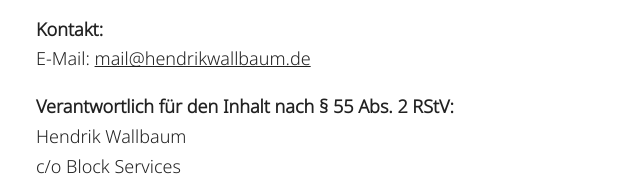
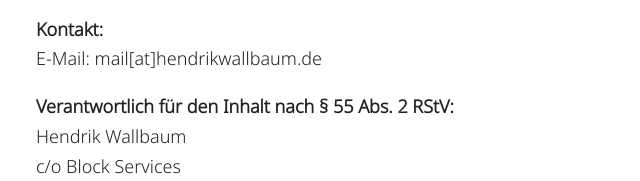
Before and after one commit to HoverBaum/hendrikwallbaum.de, a website: page impressum.html in a window 1280 px wide. Shown: the part 403-584 px from the top of the page, 0-640 px from the left. Drawn offline with Linux system fonts and the light colour scheme.

Commit message:
🔧 no more mailto links.

```diff
--- a/impressum.html
+++ b/impressum.html
@@ -25,7 +25,7 @@
       Hendrik Wallbaum<br>
     </p>
     <p><strong>Kontakt:</strong> <br>
-      E-Mail: <a href='mailto:mail@hendrikwallbaum.de'>mail@hendrikwallbaum.de</a></br></p>
+      E-Mail: mail[at]hendrikwallbaum.de</br></p>
     <p><strong>Verantwortlich für den Inhalt nach § 55 Abs. 2 RStV:</strong><br>
       Hendrik Wallbaum <br>
       c/o Block Services<br/>
```
